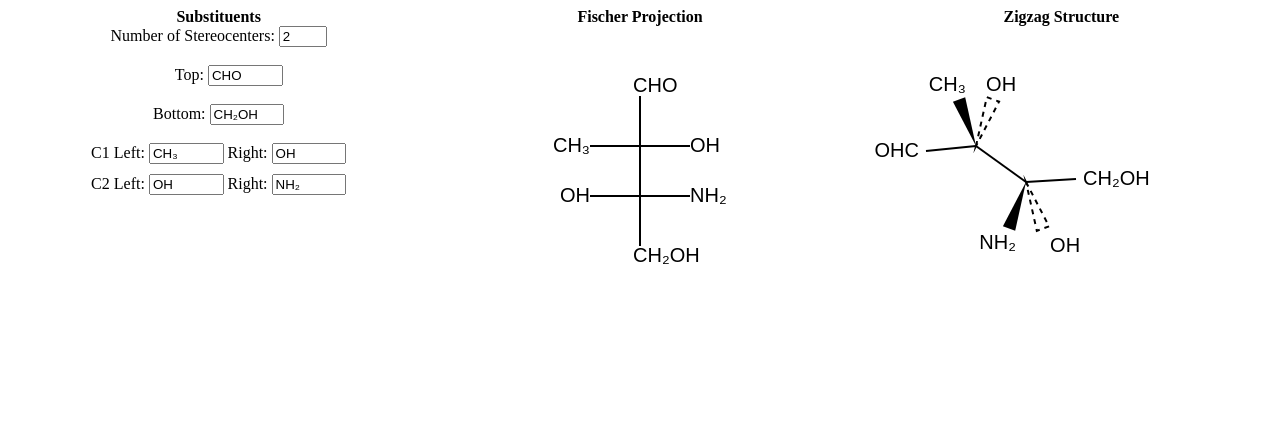
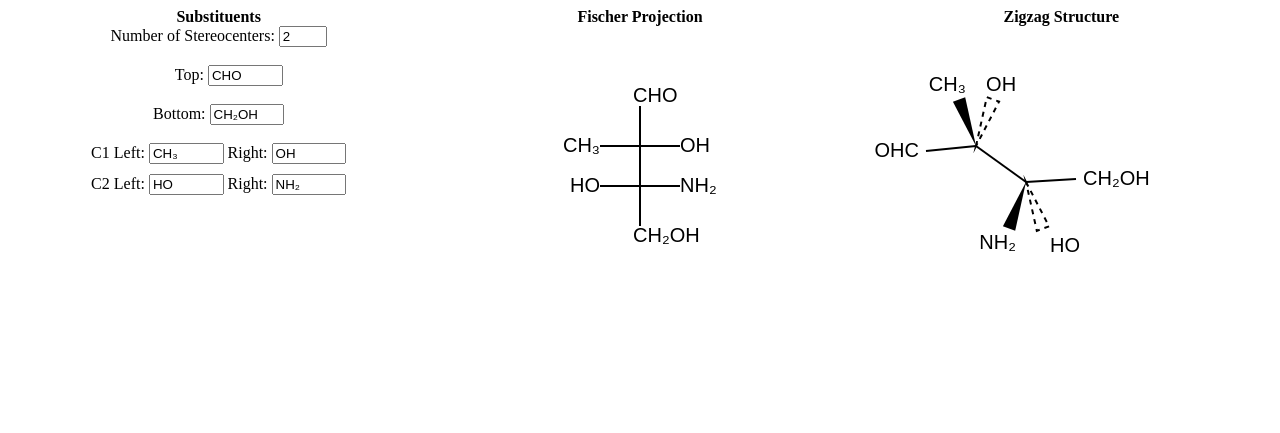
Before and after one commit to cleblond/fischerzigzag, a plain HTML site: page index.html in a window 1280 px wide. Shown: the top 433 px of the page. Drawn offline with Linux system fonts and the light colour scheme.

Commit message:
update newman

```diff
--- a/app.js
+++ b/app.js
@@ -6,7 +6,7 @@
     // Default substituents for Glucose
     let stereocenters = [
         { left: 'CH₃', right: 'OH' },  // C1
-        { left: 'OH', right: 'NH₂' }  // C4
+        { left: 'HO', right: 'NH₂' }  // C4
     ];
 
     let numStereocenters = parseInt(document.getElementById('stereocenters').value);
@@ -103,8 +103,8 @@
 
         const centerX = canvas.width / 2;
         const centerY = 120;
-        const bondLength = 50;
-        const bondOffset = 50;
+        const bondLength = 40;
+        const bondOffset = 40;
 
       //const sub = stereocenters[i % stereocenters.length];
         // Draw CHO at the top (above C1)
--- a/style.css
+++ b/style.css
@@ -1,5 +1,5 @@
-canvas {
-    /*border: 1px solid black;*/
+canvas.zigzagCanvas {
+    padding-right: 50px;
 }
 .input-container {
     margin-bottom: 10px;
```
